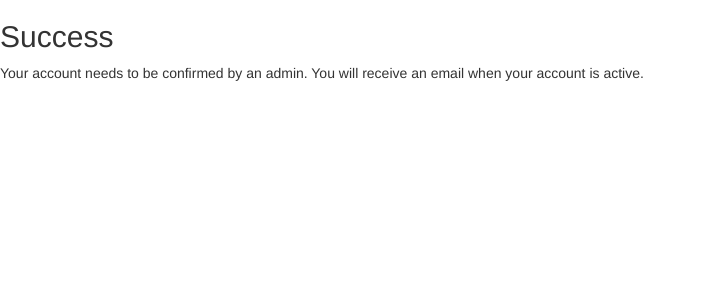
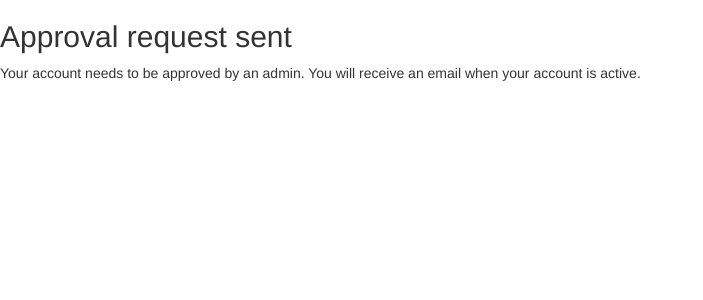
Before and after one commit to chazkii/paas-white-label-example, a Django app: page /success/ in a window 1280 px wide. Shown: the top 300 px of the page, without its empty margins (0-703 px from the left). Run offline with Django 3.2, Linux system fonts and the light colour scheme; some libraries are stand-ins or nearby versions.

Commit message:
Match expected naming in requirements, fix small things

```diff
--- a/pwle/urls.py
+++ b/pwle/urls.py
@@ -29,7 +29,7 @@ urlpatterns = [
     url(r'^logout/$', auth_views.LogoutView.as_view(), name='logout'),
     url(r'^signup/([0-9])/$', whitelabel_views.signup),
     url(r'^success/$', whitelabel_views.success, name='success'),
-    url(r'^confirm/%s/$' % UUID4_REGEX, whitelabel_views.confirm_new_account),
+    url(r'^approve/%s/$' % UUID4_REGEX, whitelabel_views.approve_new_account),
     url(r'$', whitelabel_views.index, name='home'),
     # https://docs.djangoproject.com/en/1.11/howto/static-files/#serving-static-files-during-development
 ] + static(settings.STATIC_URL, document_root=settings.STATIC_ROOT)
--- a/templates/emails/admin/new-user.html
+++ b/templates/emails/admin/new-user.html
@@ -1,6 +1,6 @@
 <p>Hi {{ admin.name }},</p>
 
-<p>A new user with email {{ new_user.email }} has attempted to register a new account for company {{ company.name }}.
+<p>A new account under "{{ new_user.first_name }} {{ new_user.email }}" has attempted to register a new account for company {{ company.name }}.
   If this is a valid transaction, please confirm the new account by clicking <a href="{{ confirm_link }}">here</a>.</p>
 
 <p>Thanks,</p>
--- a/templates/emails/admin/new-user.txt
+++ b/templates/emails/admin/new-user.txt
@@ -1,6 +1,6 @@
 Hi {{ admin.name }},
 
-A new user with email {{ new_user.email }} has attempted to register a new account for company {{ company.name }}.
+A new account under "{{ new_user.first_name }} {{ new_user.email }}" has attempted to register a new account for company {{ company.name }}.
 If this is a valid transaction, please confirm the new account by clicking this link {{ confirm_link }}
 
 Thanks,
--- a/templates/success.html
+++ b/templates/success.html
@@ -1,6 +1,6 @@
 {% extends 'base.html' %}
 
 {% block content %}
-  <h2>Success</h2>
-  <p>Your account needs to be confirmed by an admin. You will receive an email when your account is active.</p>
+  <h2>Approval request sent</h2>
+  <p>Your account needs to be approved by an admin. You will receive an email when your account is active.</p>
 {% endblock %}
--- a/whitelabel/forms.py
+++ b/whitelabel/forms.py
@@ -4,8 +4,6 @@ from django.contrib.auth.models import User
 
 
 class SignUpForm(UserCreationForm):
-    email = forms.EmailField(max_length=254, help_text='Required. Inform a valid email address.')
-
     class Meta:
         model = User
-        fields = ('email', 'password1', 'password2', )
+        fields = ('username', 'first_name', 'email', 'password1', 'password2',)
--- a/whitelabel/views.py
+++ b/whitelabel/views.py
@@ -35,19 +35,19 @@ def signup(request, company_id):
             user.save()
             company_admins = CompanyAdmin.objects.filter(company=company).all()
             admins = [u.user for u in company_admins]
-            confirm_link = 'http://%s/confirm/%s/' % (request.get_host(), user.profile.uuid)
+            approv_link = 'http://%s/approve/%s/' % (request.get_host(), user.profile.uuid)
             for a in admins:
                 params = {
                     'admin': a,
                     'new_user': user,
                     'company': company,
-                    'confirm_link': confirm_link
+                    'approv_link': approv_link
                 }
                 plain = render_to_string('emails/admin/new-user.txt', params)
                 html = render_to_string('emails/admin/new-user.html', params)
-                print('Sending a confirm accout email for "%s" to "%s"' % (user.username, a.email))
+                print('Sending a approve account email for "%s" to "%s"' % (user.username, a.email))
                 send_mail(
-                    'Your new account needs to be confirmed',
+                    'A new account needs to be approved',
                     plain,
                     # 'no-reply@outbound.sendgrid.net',
                     'Charlie Smith <charlie@pensolve.com>',
@@ -61,7 +61,7 @@ def signup(request, company_id):
     return render(request, 'signup.html', {'form': form, 'company_name': company_name})
 
 
-def confirm_new_account(request, user_uuid):
+def approve_new_account(request, user_uuid):
     if not request.user.is_authenticated:
         return redirect('login')
     new_user_profile = Profile.objects.get(uuid=user_uuid)
@@ -75,8 +75,8 @@ def confirm_new_account(request, user_uuid):
         'email': new_user_email,
         'login_link': 'http://%s/login/' % request.get_host()
     }
-    plain = render_to_string('emails/user/confirmed-user.txt', params)
-    html = render_to_string('emails/user/confirmed-user.html', params)
+    plain = render_to_string('emails/user/approved-user.txt', params)
+    html = render_to_string('emails/user/approved-user.html', params)
     send_mail(
         'Your new account is ready to use',
         plain,
@@ -85,7 +85,7 @@ def confirm_new_account(request, user_uuid):
         [new_user_email],
         html_message=html
     )
-    return render(request, 'confirm.html', {'email': new_user_email})
+    return render(request, 'approve.html', {'email': new_user_email})
 
 
 def success(request):
```
Also changed, not shown: templates/emails/user/approved-user.html (added, +7 -0 lines), templates/emails/user/approved-user.txt (added, +7 -0 lines), templates/emails/user/confirmed-user.html (deleted, +0 -7 lines), templates/emails/user/confirmed-user.txt (deleted, +0 -7 lines), templates/approve.html (renamed from templates/confirm.html).
